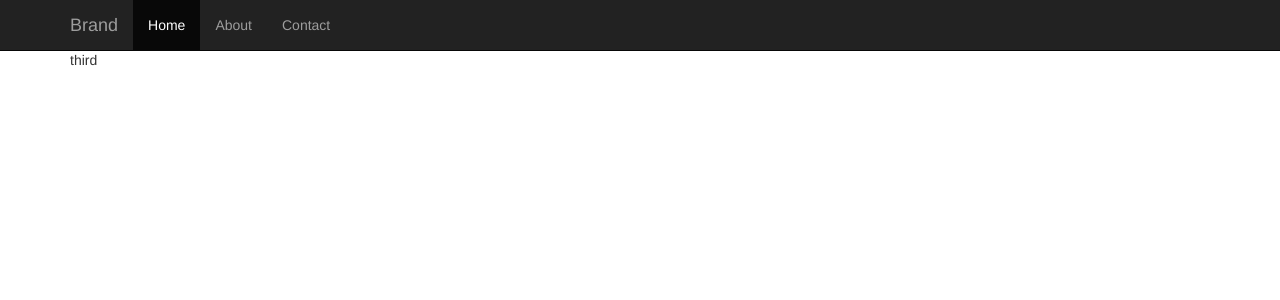
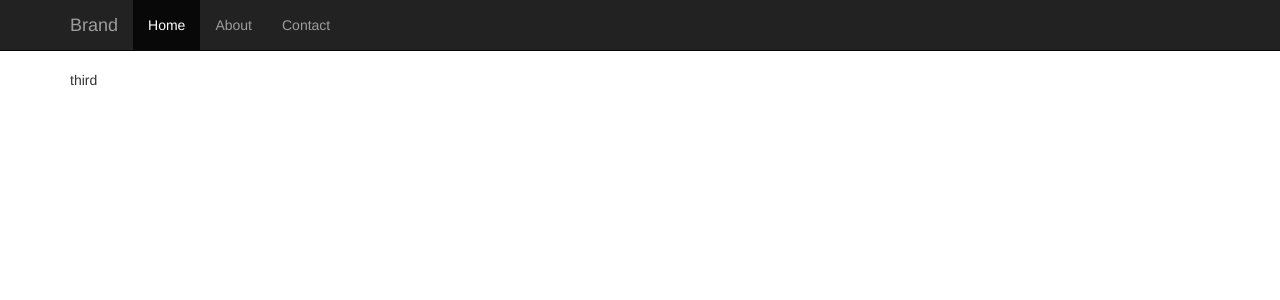
Before and after one commit to WebstudioNoord/static-page, a Jekyll site: the page built from _posts/2015-11-08-third.md, in a window 1280 px wide. Shown: the top 300 px of the page. Built offline with Jekyll 4.4.1, drawn with Linux system fonts in a browser that asks for light colours; nearby versions of some CDN libraries.

Commit message:
Update default.html

```diff
--- a/_layouts/default.html
+++ b/_layouts/default.html
@@ -22,7 +22,7 @@
         <!-- CSS code from Bootply.com editor -->
 
         <style type="text/css">
-            body {  padding-top: 50px;}
+            body {  padding-top: 70px;}
         </style>
     </head>
 
```
